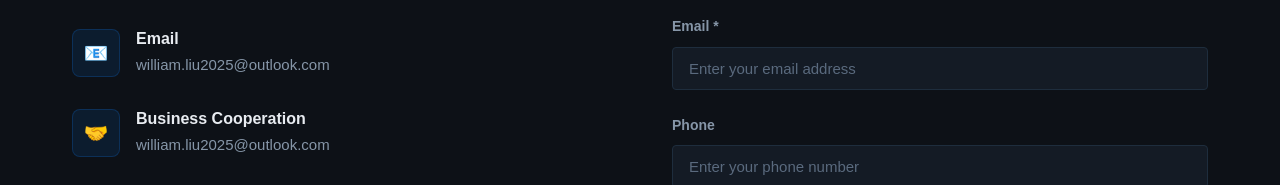
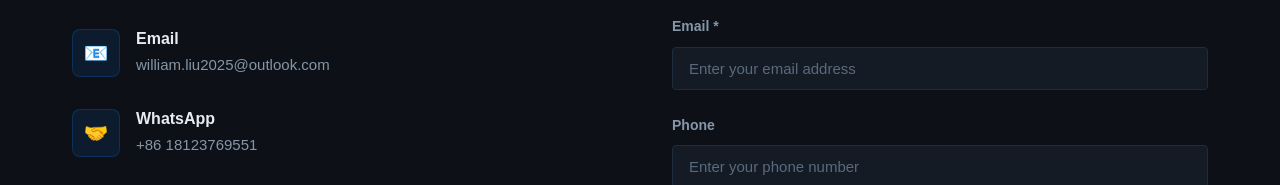
Before and after one commit to Startseek-William/starseek-website, a plain HTML site: page en/contact.html in a window 1280 px wide. Shown: the part 1220-1405 px from the top of the page. Drawn offline with Linux system fonts and the light colour scheme; grey boxes are pictures that could not be loaded.

Commit message:
Change Business Cooperation to WhatsApp +86 on EN contact page
Co-Authored-By: Claude <noreply@anthropic.com>

```diff
--- a/en/contact.html
+++ b/en/contact.html
@@ -59,8 +59,8 @@
           <div class="contact-info-item">
             <div class="contact-info-icon">🤝</div>
             <div class="contact-info-text">
-              <h4>Business Cooperation</h4>
-              <p>william.liu2025@outlook.com</p>
+              <h4>WhatsApp</h4>
+              <p>+86 18123769551</p>
             </div>
           </div>
 
```
